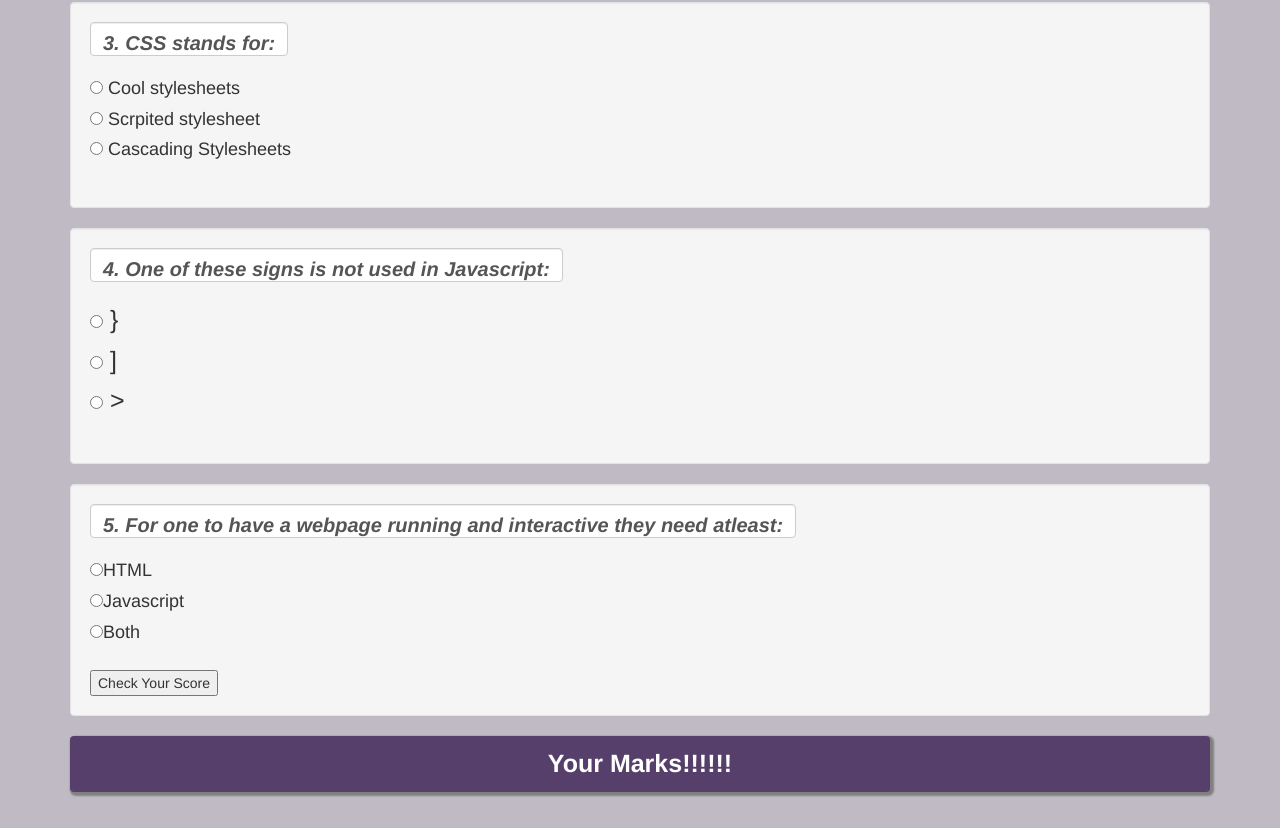
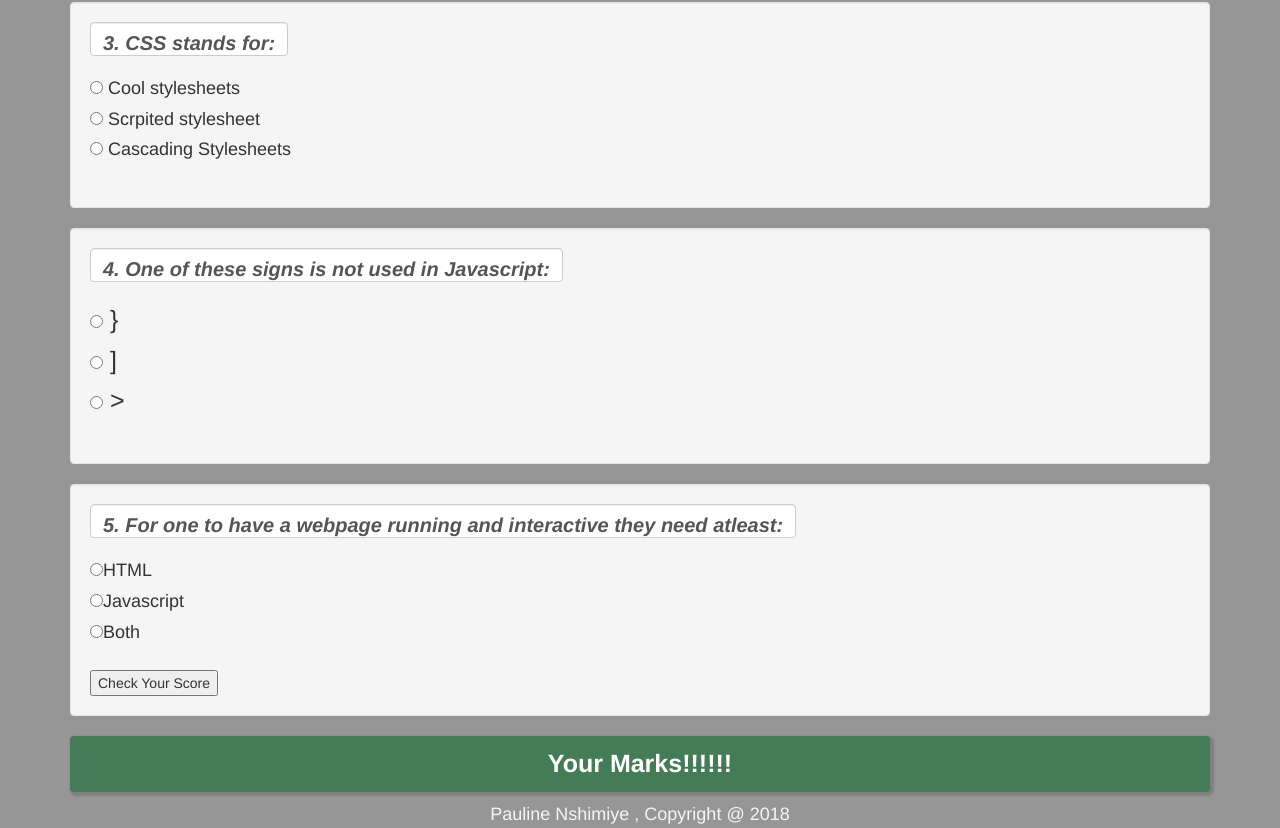
Before and after one commit to Pnshimiye/prep-w3-project, a plain HTML site: page index.html in a window 1280 px wide. Shown: the part 792-1620 px from the top of the page. Before the commit the page ends 1594 px from the top, so only its background shows below. Drawn offline with Linux system fonts and the light colour scheme.

Commit message:
change the bachground color of the output field

```diff
--- a/css/styles.css
+++ b/css/styles.css
@@ -1,6 +1,7 @@
 .jumbotron{
   text-align:center;
-  background-color: rgb(86, 64, 107);
+  background-color: rgb(68, 124, 87);
+  box-shadow: 2px 2px  2px 2px grey;
 }
 
 #tinies{
@@ -25,7 +26,7 @@
   position: static;
 }
 #output{
-  background-color:rgb(86, 64, 107);
+  background-color:rgb(68, 124, 87);
   padding: 10px;
   text-align: center;
   font-weight: 700;
@@ -39,7 +40,7 @@
 
 }
 body{
-  background-color:rgb(191, 186, 196);
+  background-color:rgb(151, 150, 151);
 }
 .jumbotron h1,h3{
   color:white;
@@ -48,3 +49,10 @@ label{
   font-weight: 150;
   font-size:18px;
 }
+footer{
+  text-align:center;
+  font-size: 18px;
+  font-weight: 250px;
+  color:whitesmoke;
+
+}
--- a/index.html
+++ b/index.html
@@ -27,6 +27,7 @@
 
 
       <div class="well">
+
 
         <div class="form-control "> <p id="qtn">1. HTML stands for:</p></div><br><br>
 
@@ -120,6 +121,7 @@
      </form>
      <div id="output">Your Marks!!!!!!</div>
 
+     <footer>Pauline Nshimiye , Copyright @ 2018 </footer>
    </div>
   </body>
 </html>
```
Also changed, not shown: 1 other file.
